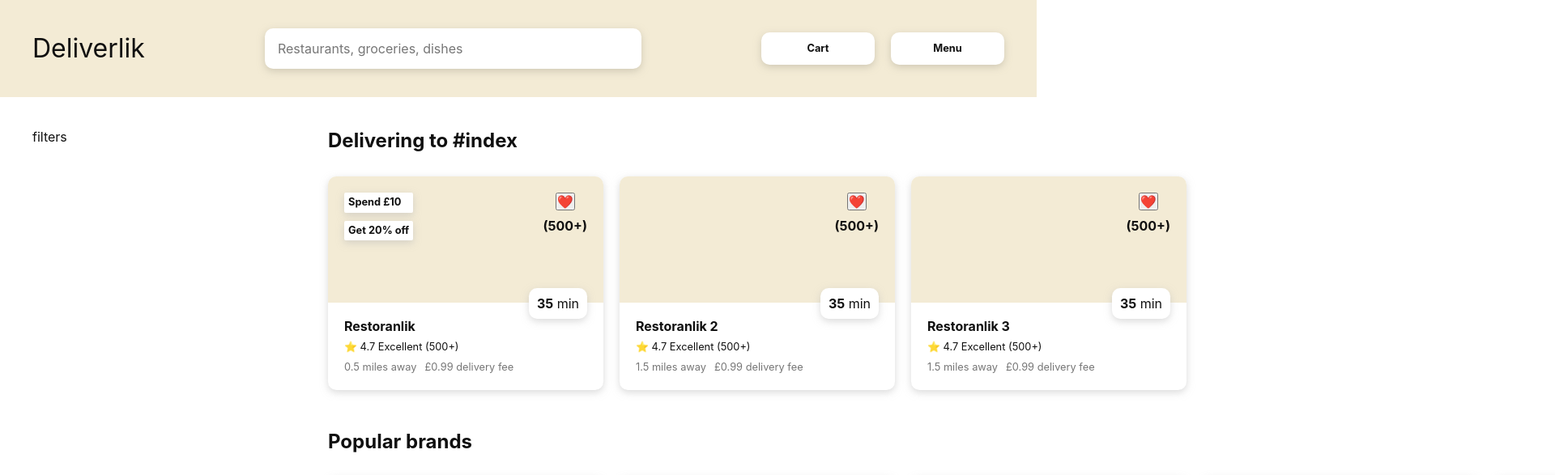
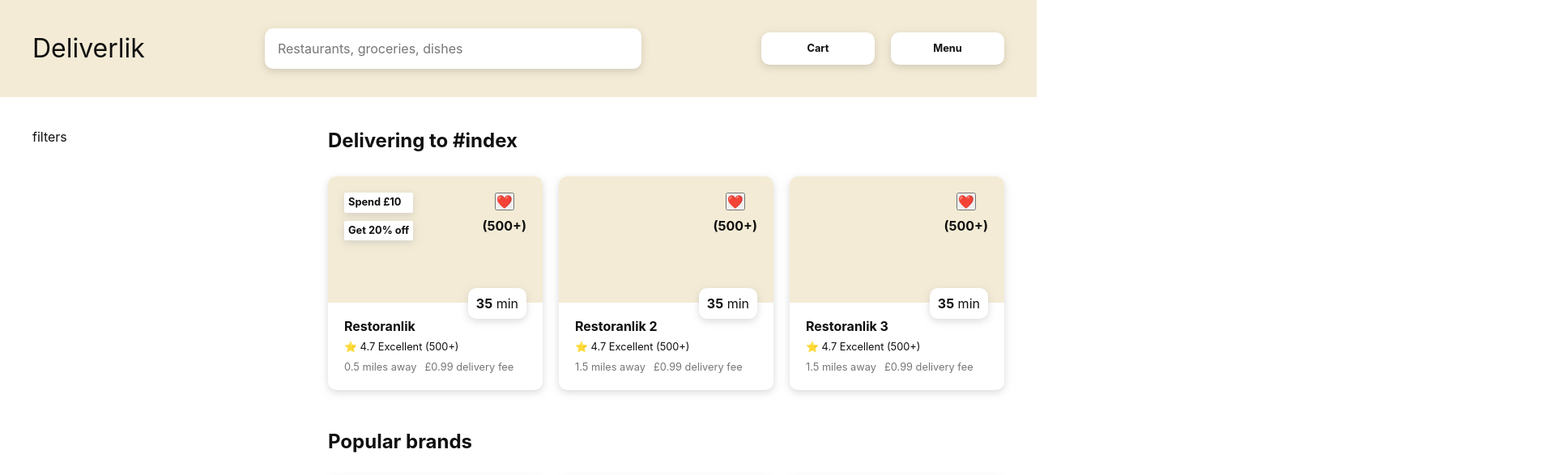
Before and after one commit to hotriluc/deliverlik, a React (Vite) app in the folder deliverlik-fe/: page /restaurants in a window 1280 px wide. Shown: the top 587 px of the page at 81% size, 1920 px wide, since content can reach past the window. Built offline with nearby package versions, Linux system fonts and the light colour scheme.

Commit message:
feat: calculate item width in carousel

```diff
--- a/deliverlik-fe/src/components/cards/BrandCard.tsx
+++ b/deliverlik-fe/src/components/cards/BrandCard.tsx
@@ -6,7 +6,6 @@ import { IRestaurant } from "../../interfaces/Restaurant.interface";
 const Card = styled.div`
   border-radius: ${(props) => props.theme.borderRadius};
   box-shadow: ${(props) => props.theme.boxShadows.whiteBackground};
-  min-width: 34rem;
   overflow: hidden;
 
   display: flex;
@@ -52,7 +51,6 @@ interface BrandCardProps {
 }
 
 const BrandCard = ({ data }: BrandCardProps) => {
-  const ratingDescription = data.rating > 4.4 ? "Excellent" : "Good";
   const likes = data.likes >= 500 ? "500+" : data.likes;
 
   return (
--- a/deliverlik-fe/src/components/cards/RestaurantCard.tsx
+++ b/deliverlik-fe/src/components/cards/RestaurantCard.tsx
@@ -10,7 +10,6 @@ interface RestaurantCardProps {
 const Card = styled.div`
   border-radius: ${(props) => props.theme.borderRadius};
   box-shadow: ${(props) => props.theme.boxShadows.whiteBackground};
-  min-width: 34rem;
   overflow: hidden;
 `;
 
--- a/deliverlik-fe/src/components/categories/Category.tsx
+++ b/deliverlik-fe/src/components/categories/Category.tsx
@@ -1,6 +1,6 @@
 import React from "react";
 import { IRestaurant } from "../../interfaces/Restaurant.interface";
-import styled from "styled-components";
+import styled, { css } from "styled-components";
 import RestaurantCard from "../cards/RestaurantCard";
 import BrandCard from "../cards/BrandCard";
 
@@ -16,25 +16,33 @@ const CategoryWrapper = styled.div`
   gap: 3rem;
 `;
 
-const Carousel = styled.ul`
+const Carousel = styled.ul<{
+  gap?: number;
+  columns?: number;
+}>`
   list-style: none;
   display: flex;
+  flex-wrap: wrap;
   gap: 2rem;
+  li {
+    flex-basis: calc(
+      100% / ${(props) => props.columns || 3} - 2rem +
+        ${(props) => 2 / (props.columns || 3)}rem
+    );
+  }
 `;
-
-const CarouselItem = styled.li``;
 
 const Category = ({ name, cardType, data }: CategoryProps) => {
   return (
     <CategoryWrapper>
       <h2> {name || "noname"}</h2>
 
-      <Carousel>
+      <Carousel columns={3}>
         {data.map((el, index) => (
-          <CarouselItem key={name + "_" + index}>
+          <li key={name + "_" + index}>
             {cardType === "restaurant" && <RestaurantCard data={el} />}
             {cardType === "brand" && <BrandCard data={el} />}
-          </CarouselItem>
+          </li>
         ))}
       </Carousel>
     </CategoryWrapper>
```
Also changed, not shown: 1 other file (tests, documents, lock files or other folders).
